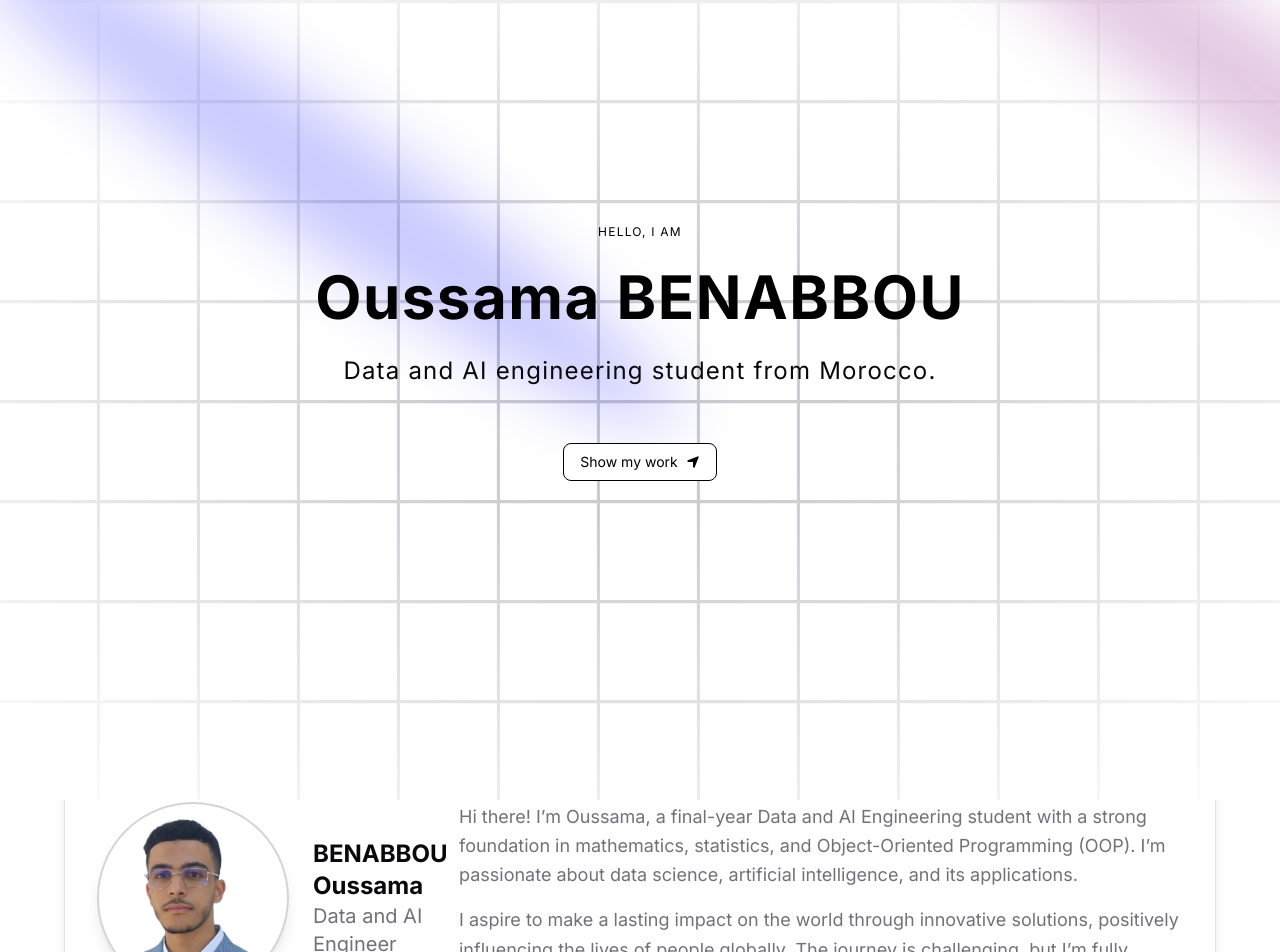
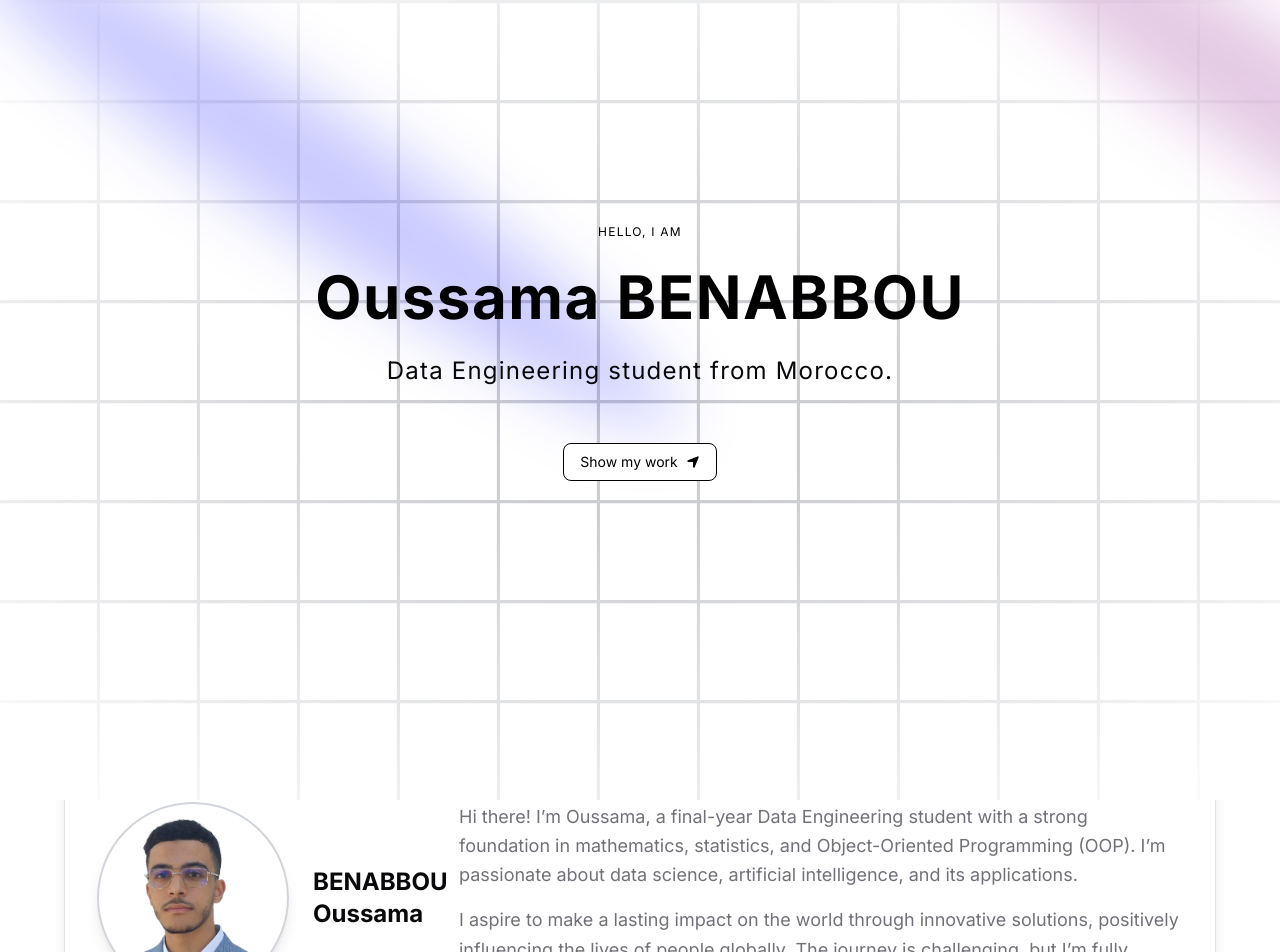
Before and after one commit to benabbouosama/benabbouosama.github.io, a Next.js app: page / in a window 1280 px wide. Shown: the top 952 px of the page. Built offline with nearby package versions, Linux system fonts and the light colour scheme.

Commit message:
Fixing some mistakes

```diff
--- a/components/Myth.tsx
+++ b/components/Myth.tsx
@@ -43,7 +43,7 @@ const Myth = () => {
           />
 
           <p className="text-center md:tracking-wider mb-4 text-sm md:text-lg lg:text-2xl">
-            Data and AI engineering student from Morocco.
+            Data Engineering student from Morocco.
           </p>
 
           <a href="#projects">
--- a/components/aboutMe.tsx
+++ b/components/aboutMe.tsx
@@ -16,14 +16,13 @@ export default function About() {
               </Avatar>
               <div>
                 <h3 className="text-2xl font-bold">BENABBOU Oussama</h3>
-                <p className="text-muted-foreground text-xl">Data and AI Engineer</p>
               </div>
             </div>
 
             {/* Right: Introduction Paragraph */}
             <div className="text-muted-foreground text-lg leading-relaxed lg:w-2/3 space-y-4 mt-4 lg:mt-0">
               <p>
-                Hi there! I’m Oussama, a final-year Data and AI Engineering student with a strong foundation in mathematics, statistics, and Object-Oriented Programming (OOP). I’m passionate about data science, artificial intelligence, and its applications.
+                Hi there! I’m Oussama, a final-year Data Engineering student with a strong foundation in mathematics, statistics, and Object-Oriented Programming (OOP). I’m passionate about data science, artificial intelligence, and its applications.
               </p>
               <p>
                 I aspire to make a lasting impact on the world through innovative solutions, positively influencing the lives of people globally. The journey is challenging, but I’m fully committed to pursuing this mission.
```
